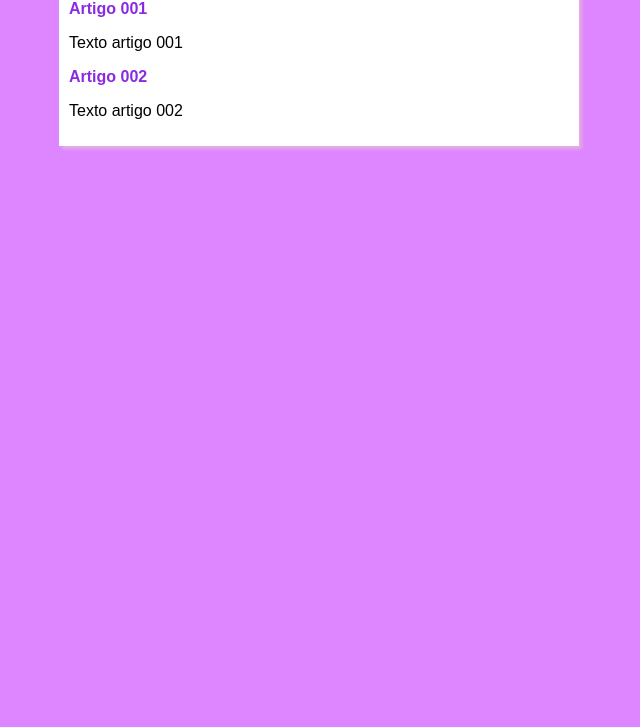
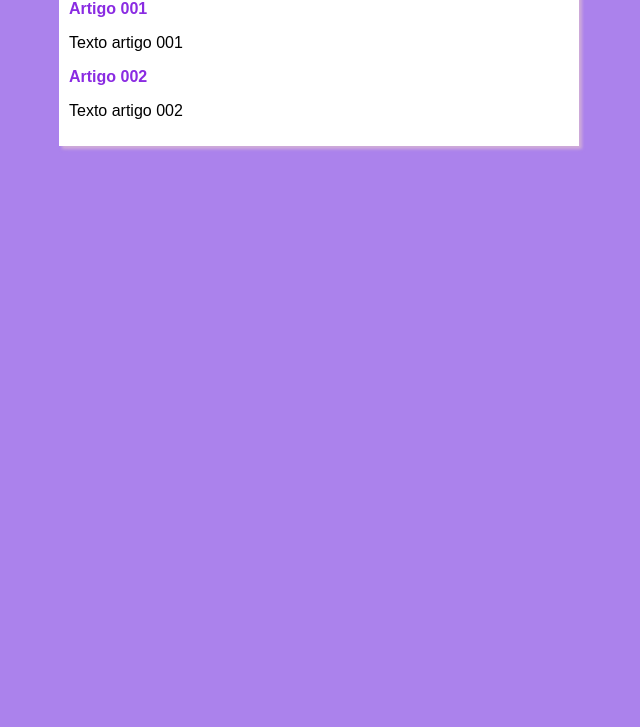
Before and after one commit to leandrobritodev/projeto-site, a plain HTML site: page index.html in a window 1280 px wide. Shown: the part 73-800 px from the top of the page, without its empty margins (321-961 px from the left). Drawn offline with Linux system fonts and the light colour scheme.

Commit message:
mudanças nas cores

```diff
--- a/estilos/style.css
+++ b/estilos/style.css
@@ -4,7 +4,7 @@
 }
 
 body{
-    background-color: rgb(221, 134, 255);
+    background-color: rgb(171, 130, 236);
 }
 
 main{
```
